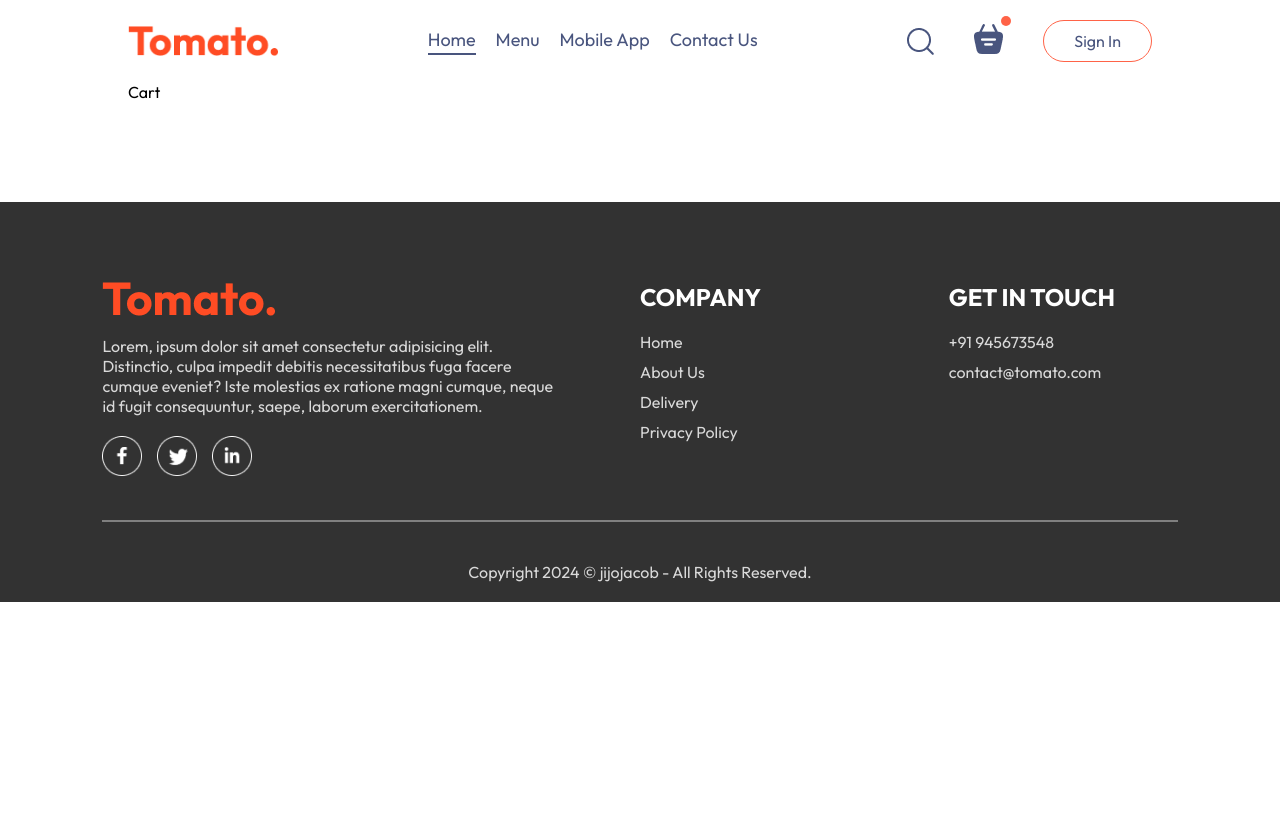
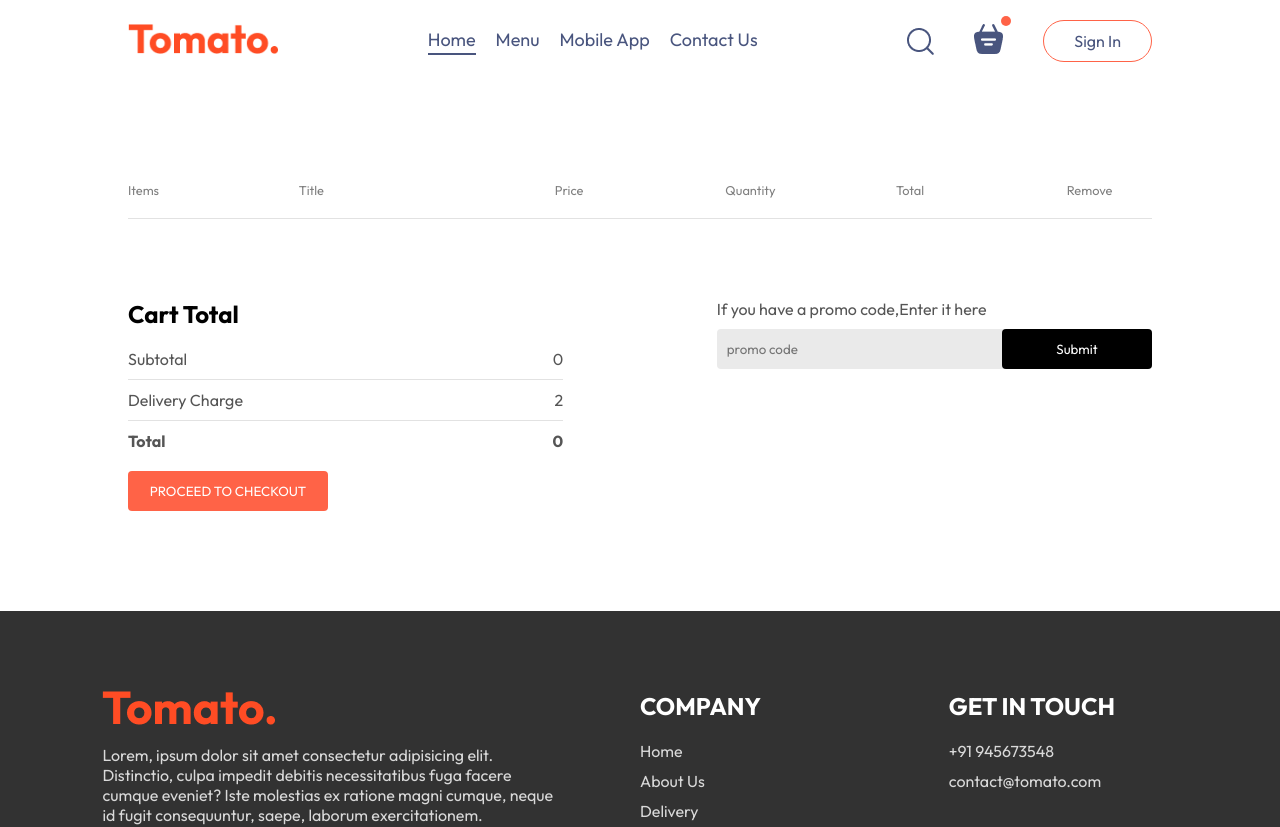
Before and after one commit to Jijojacob988/Tomato, a React (Vite) app in the folder frontend/: page /cart in a window 1280 px wide. Shown: the top 827 px of the page. Before the commit the page ends 800 px from the top, so only its background shows below. Built offline with nearby package versions, Linux system fonts and the light colour scheme.

Commit message:
cart page created and designed

```diff
--- a/frontend/src/components/Navbar/Navbar.jsx
+++ b/frontend/src/components/Navbar/Navbar.jsx
@@ -9,7 +9,7 @@
 
   return (
     <div className='navbar'>
-        <img src={assets.logo} alt="" className="logo" />
+       <Link to='/'><img src={assets.logo} alt="" className="logo" /></Link>
         <ul className="navbar-menu">
             <Link to='/' onClick={()=>setMenu("home")} className={menu==="home"?"active" : ""}>Home</Link>
             <a href='#explore-menu' onClick={()=>setMenu("menu")}  className={menu==="menu"?"active": ""}>Menu</a>
@@ -19,7 +19,7 @@
         <div className="navbar-right">
             <img src={assets.search_icon} alt="" />
             <div className="navbar-search-icon">
-                <img src={assets.basket_icon} alt="" />
+                <Link to='/cart'><img src={assets.basket_icon} alt="" /></Link>
                 <div className="dot"></div>
             </div>
             <button onClick={()=>setShowLogin(true)}>Sign In</button>
--- a/frontend/src/pages/Cart/Cart.css
+++ b/frontend/src/pages/Cart/Cart.css
@@ -0,0 +1,85 @@
+.cart {
+    margin-top: 100px;
+
+}
+.cart-items-title {
+    display: grid;
+    grid-template-columns: 1fr 1.5fr 1fr 1fr 1fr 0.5fr;
+    align-items: center;
+    color: grey;
+    font-size: max(1vw,12px);
+}
+.cart-items-item{
+    margin: 10px 0px;
+    color: black;
+}
+.cart-items-item img{
+    width: 50px;
+}
+.cart hr{
+    height: 1px;
+    background-color: #e2e2e2;
+    border: none;
+}
+.cart-items-item .cross{
+    cursor: pointer;
+}
+
+.cart-bottom{
+    margin-top: 80px;
+    display: flex;
+    justify-content: space-between;
+    gap: max(12vw,20px);
+}
+.cart-total{
+    flex: 1;
+    display: flex;
+    flex-direction: column;
+    gap: 20px;
+}
+.cart-total-details{
+    display: flex;
+    justify-content: space-between;
+    color: #555;
+
+}
+.cart-total hr{
+    margin: 10px 0px;
+}
+.cart-total button{
+    border: none;
+    color: white;
+    background-color: tomato;
+    width: max(15vw,200px);
+    padding: 12px 0px;
+    border-radius: 4px;
+    cursor: pointer;
+}
+.cart-promocode{
+    flex: 1;
+}
+.cart-promocode p{
+    color: #555;
+}
+.cart-promocode-input{
+    margin-top: 10px;
+    display: flex;
+    justify-content: space-between;
+    align-items: center;
+    background-color: #eaeaea;
+    border-radius: 4px;
+}
+.cart-promocode-input input{
+    background: transparent;
+    border: none;
+    outline: none;
+    padding-left: 10px;
+}
+.cart-promocode-input button{
+    width: max(10vw,150px);
+    padding: 12px 5px;
+    background-color: black;
+    border: none;
+    color: white;
+    border-radius: 4px;
+}
--- a/frontend/src/pages/Cart/Cart.jsx
+++ b/frontend/src/pages/Cart/Cart.jsx
@@ -1,10 +1,79 @@
-import React from 'react'
-import './Cart.css'
+import React, { useContext } from "react";
+import "./Cart.css";
+import { StoreContext } from "../../context/StoreContext";
 
 const Cart = () => {
+  const { cartItems, food_list, removeFromCart } = useContext(StoreContext);
+
   return (
-    <div>Cart</div>
-  )
-}
+    <div className="cart">
+      <div className="cart-items">
+        <div className="cart-items-title">
+          <p>Items</p>
+          <p>Title</p>
+          <p>Price</p>
+          <p>Quantity</p>
+          <p>Total</p>
+          <p>Remove</p>
+        </div>
+        <br />
+        <hr />
+        {food_list.map((item) => {
+          if (cartItems[item._id] > 0) {
+            return (
+              <div key={item._id}>
+                <div className="cart-items-title cart-items-item">
+                  <img src={item.image} alt="" />
+                  <p>{item.name}</p>
+                  <p>₹{item.price}</p>
+                  <p>{cartItems[item._id]}</p>
+                  <p>₹{item.price * cartItems[item._id]}</p>
+                  <p onClick={()=>removeFromCart(item._id)} className="cross" >x</p>
+                </div>
+                <hr />
+              </div>
+            );
+          }
+          return null;
+        })}
+      </div>
+      <div className="cart-bottom">
+        <div className="cart-total">
+          <h2>Cart Total</h2>
+          <div>
+            <div className="cart-total-details">
+              <p>Subtotal</p>
+              <p>{0}</p>
+            </div>
+            <hr />
+            <div className="cart-total-details">
+              <p>Delivery Charge</p>
+              <p>{2}</p>
+            </div>
+            <hr />
 
-export default Cart
+            <div className="cart-total-details">
+              <b>Total</b>
+              <b>{0}</b>
+            </div>
+
+          </div>
+          <button>PROCEED TO CHECKOUT</button>
+
+        </div>
+        <div className="cart-promocode">
+          <div>
+            <p>If you have a promo code,Enter it here</p>
+            <div className="cart-promocode-input">
+              <input type="text" placeholder="promo code" />
+              <button>Submit</button>
+
+            </div>
+          </div>
+        </div>
+      </div>
+    </div>
+  );
+};
+
+export default Cart;
```
